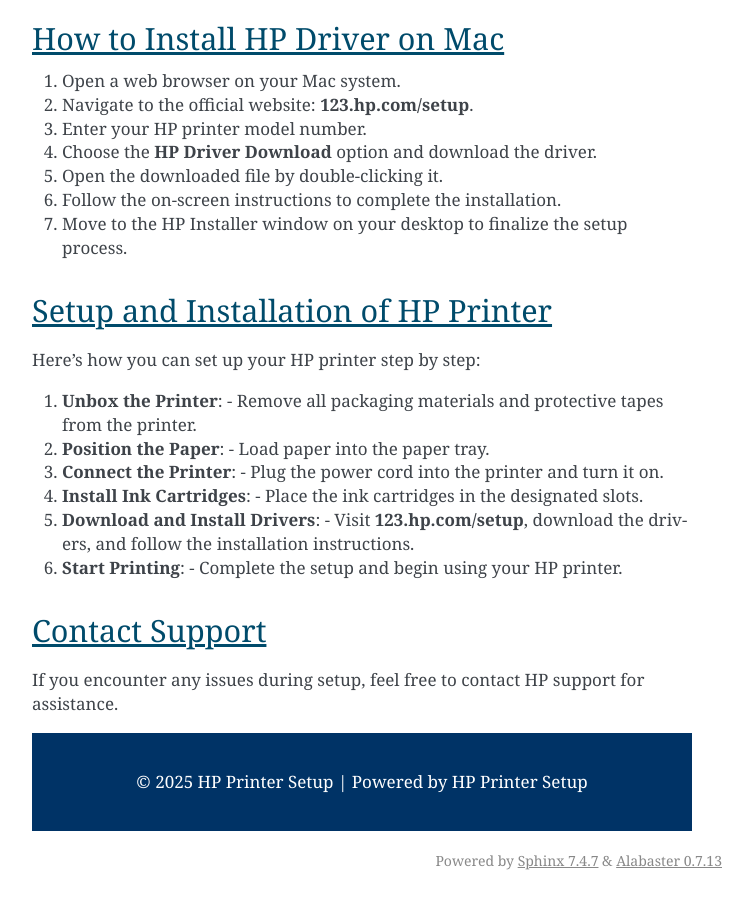
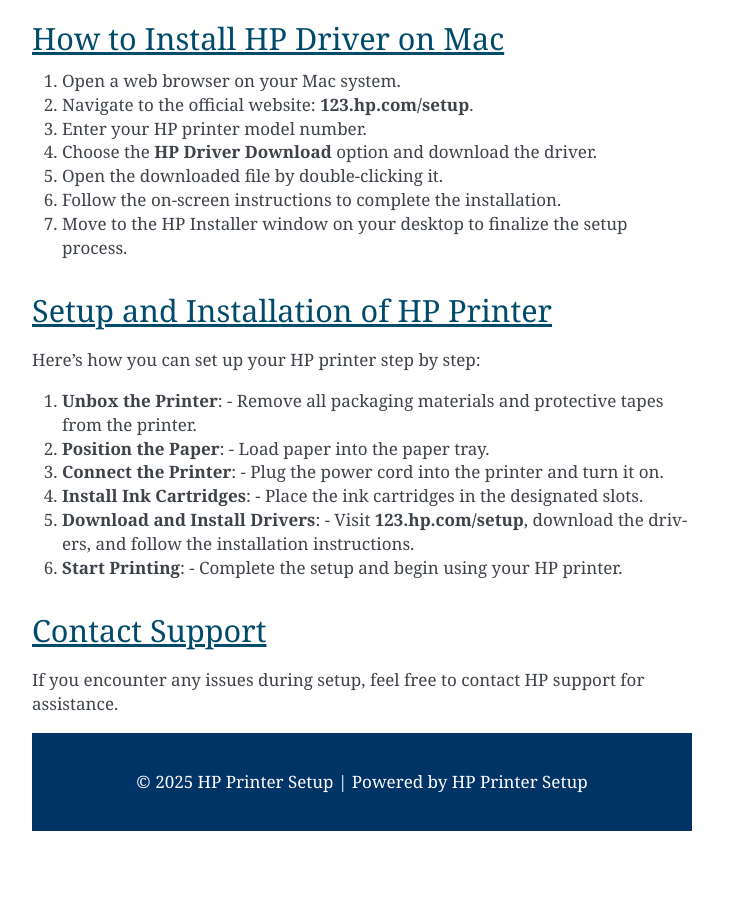
Before and after one commit to installhpprintersetup/hp, a Sphinx documentation site: the page built from docs/source/index.rst, in a window 1280 px wide and 900 px high, scrolled down 1688 px. Shown: the whole window, without its empty margins (388-1141 px from the left). Built offline with Sphinx 7.4.7, drawn with Linux system fonts in a browser that asks for light colours; after the commit the page ends 2549 px from its top, so only the background shows below that.

Commit message:
Update conf.py

```diff
--- a/docs/source/conf.py
+++ b/docs/source/conf.py
@@ -49,3 +49,6 @@
 
 html_show_sourcelink = False  # Hides the "View page source" link
 html_show_copyright = False
+html_theme_options = {
+    'show_powered_by': False,  # Disable "Powered by Sphinx"
+}
```
